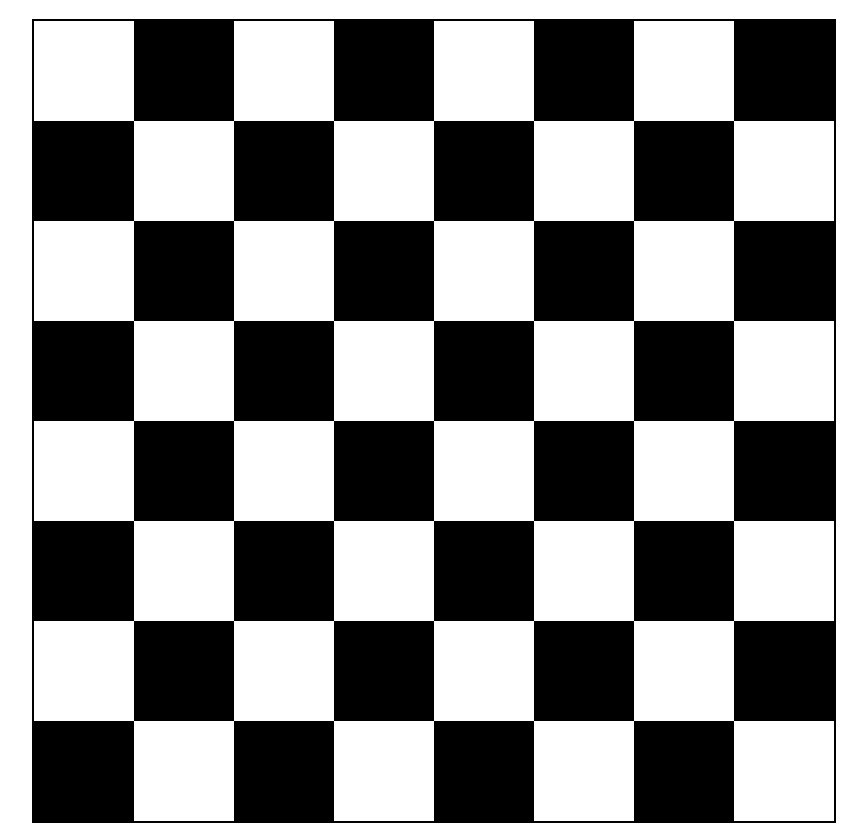
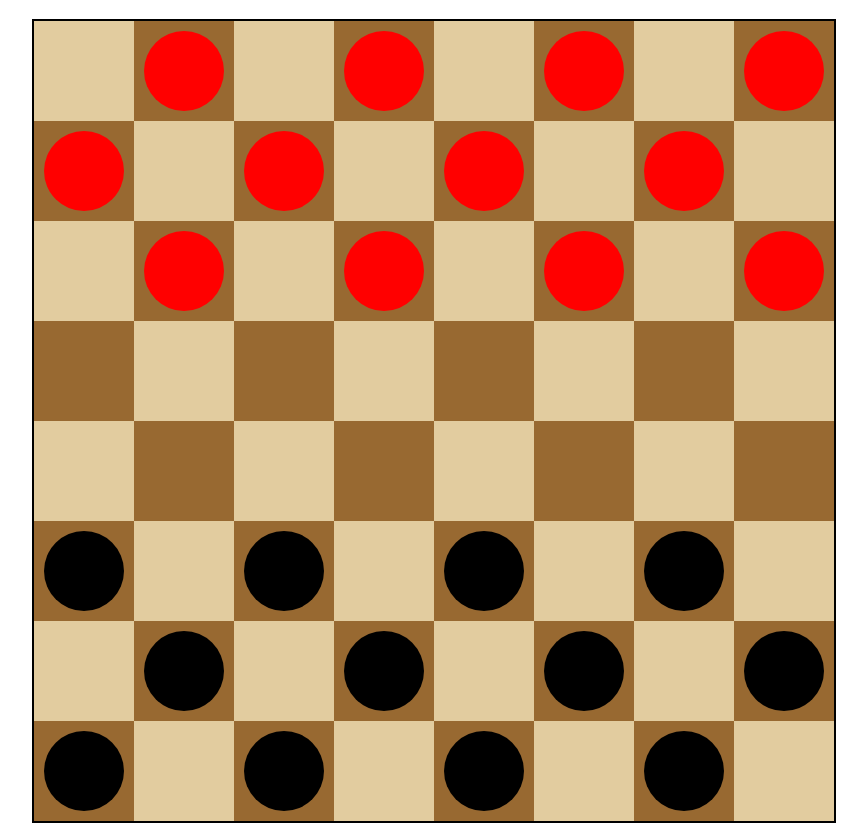
Before and after one commit to ameseret/Checkers-Game, a plain HTML site: page index.html in a window 1280 px wide. Shown: the part 61-892 px from the top of the page, without its empty margins (206-1073 px from the left). Drawn offline with Linux system fonts and the light colour scheme.

Commit message:
add pieces to board

```diff
--- a/css/style.css
+++ b/css/style.css
@@ -11,7 +11,10 @@ h1 {
 .row-7:nth-child(even),
 .row-8:nth-child(odd)
 {
-    background-color: black;
+    background-color: #986931;
+    display: flex;
+    justify-content: center;
+    align-items: center;
 }
 
 .row-1:nth-child(odd),
@@ -23,7 +26,10 @@ h1 {
 .row-7:nth-child(odd),
 .row-8:nth-child(even)
 {
-    background-color: white;
+    background-color: #d6b675b1;
+    display: flex;
+    justify-content: center;
+    align-items: center;
 }
 
 .board {
@@ -36,3 +42,23 @@ h1 {
     grid-template-rows: repeat(8, 100px);
     border: 2px solid black;
 }
+
+.red-piece {
+    width: 80px;
+    height: 80px;
+    background-color: red;
+    border-radius: 50%;
+    display: flex;
+    justify-content: center;
+    align-items: center;
+}
+
+.black-piece {
+    width: 80px;
+    height: 80px;
+    background-color: black;
+    border-radius: 50%;
+    display: flex;
+    justify-content: center;
+    align-items: center;
+}
--- a/index.html
+++ b/index.html
@@ -12,31 +12,55 @@
 
     <div class="board">
         <div class="row-1"></div>
+        <div class="row-1">
+            <div class="red-piece"></div>
+        </div>
         <div class="row-1"></div>
+        <div class="row-1">
+            <div class="red-piece"></div>
+        </div>
         <div class="row-1"></div>
+        <div class="row-1">
+            <div class="red-piece"></div>
+        </div>
         <div class="row-1"></div>
-        <div class="row-1"></div>
-        <div class="row-1"></div>
-        <div class="row-1"></div>
-        <div class="row-1"></div>
+        <div class="row-1">
+            <div class="red-piece"></div>
+        </div>
 
+        <div class="row-2">
+            <div class="red-piece"></div>
+        </div>
         <div class="row-2"></div>
+        <div class="row-2">
+            <div class="red-piece"></div>
+        </div>
         <div class="row-2"></div>
+        <div class="row-2">
+            <div class="red-piece"></div>
+        </div>
         <div class="row-2"></div>
-        <div class="row-2"></div>
-        <div class="row-2"></div>
-        <div class="row-2"></div>
-        <div class="row-2"></div>
+        <div class="row-2">
+            <div class="red-piece"></div>
+        </div>
         <div class="row-2"></div>
 
         <div class="row-3"></div>
+        <div class="row-3">
+            <div class="red-piece"></div>
+        </div>
         <div class="row-3"></div>
+        <div class="row-3">
+            <div class="red-piece"></div>
+        </div>
         <div class="row-3"></div>
+        <div class="row-3">
+            <div class="red-piece"></div>
+        </div>
         <div class="row-3"></div>
-        <div class="row-3"></div>
-        <div class="row-3"></div>
-        <div class="row-3"></div>
-        <div class="row-3"></div>
+        <div class="row-3">
+            <div class="red-piece"></div>
+        </div>
 
         <div class="row-4"></div>
         <div class="row-4"></div>
@@ -56,31 +80,55 @@
         <div class="row-5"></div>
         <div class="row-5"></div>
 
+        <div class="row-6">
+            <div class="black-piece"></div>
+        </div>
         <div class="row-6"></div>
+        <div class="row-6">
+            <div class="black-piece"></div>
+        </div>
         <div class="row-6"></div>
+        <div class="row-6">
+            <div class="black-piece"></div>
+        </div>
         <div class="row-6"></div>
-        <div class="row-6"></div>
-        <div class="row-6"></div>
-        <div class="row-6"></div>
-        <div class="row-6"></div>
+        <div class="row-6">
+            <div class="black-piece"></div>
+        </div>
         <div class="row-6"></div>
 
         <div class="row-7"></div>
+        <div class="row-7">
+            <div class="black-piece"></div>
+        </div>
         <div class="row-7"></div>
+        <div class="row-7">
+            <div class="black-piece"></div>
+        </div>
         <div class="row-7"></div>
+        <div class="row-7">
+            <div class="black-piece"></div>
+        </div>
         <div class="row-7"></div>
-        <div class="row-7"></div>
-        <div class="row-7"></div>
-        <div class="row-7"></div>
-        <div class="row-7"></div>
+        <div class="row-7">
+            <div class="black-piece"></div>
+        </div>
 
+        <div class="row-8">
+            <div class="black-piece"></div>
+        </div>
         <div class="row-8"></div>
+        <div class="row-8">
+            <div class="black-piece"></div>
+        </div>
         <div class="row-8"></div>
+        <div class="row-8">
+            <div class="black-piece"></div>
+        </div>
         <div class="row-8"></div>
-        <div class="row-8"></div>
-        <div class="row-8"></div>
-        <div class="row-8"></div>
-        <div class="row-8"></div>
+        <div class="row-8">
+            <div class="black-piece"></div>
+        </div>
         <div class="row-8"></div>
     </div>
 
```
